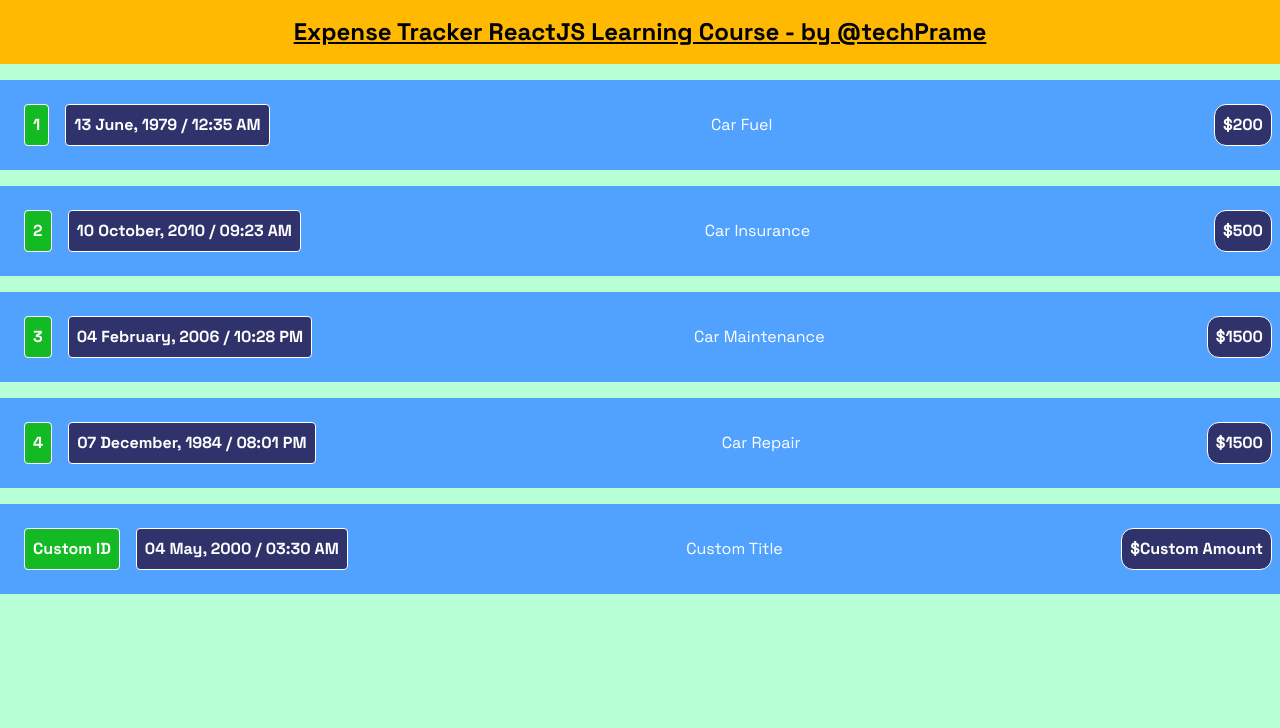
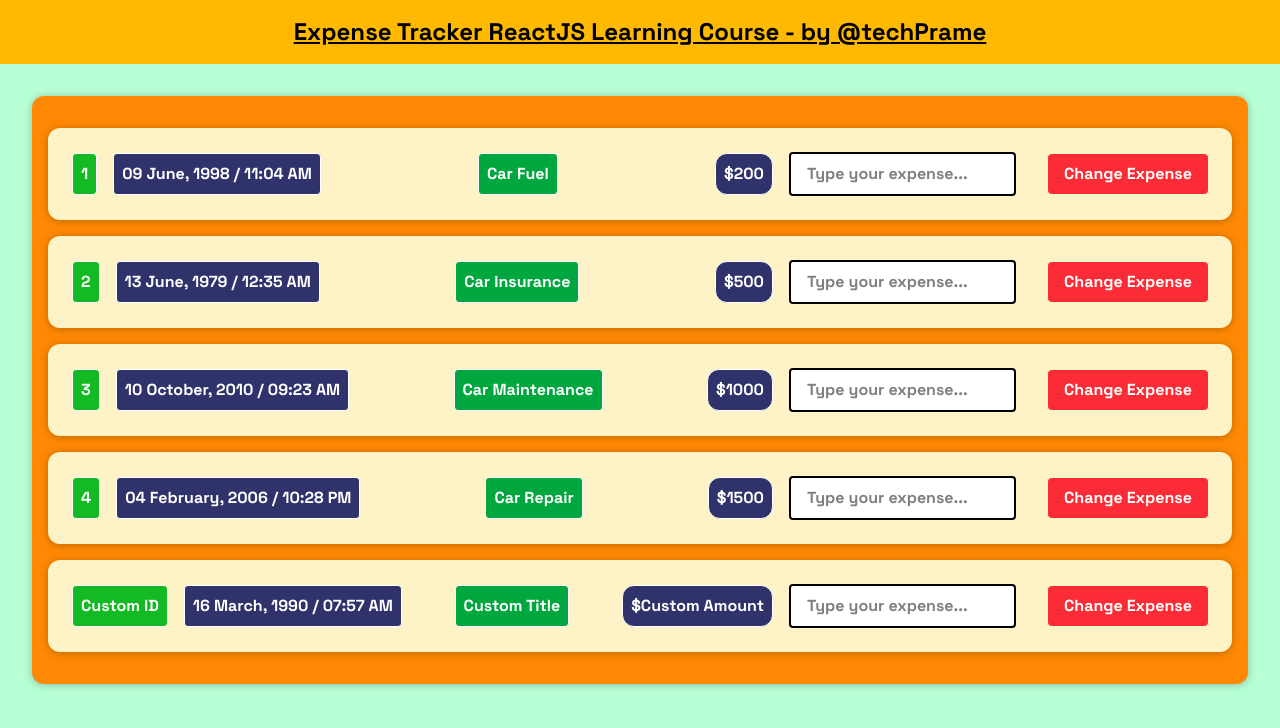
Before and after one commit to techprame/expense-tracker-reactjs-learning-course, a React (Vite) app: page / in a window 1280 px wide. Shown: the top 728 px of the page. Built offline with nearby package versions, Linux system fonts and the light colour scheme.

Commit message:
wrote state myself in expenseitem to understand the logic

```diff
--- a/src/App.jsx
+++ b/src/App.jsx
@@ -1,8 +1,7 @@
-import { useState } from "react";
-import ExpenseItem from "./components/ExpenseItem";
-import ExpenseDate from "./components/ExpenseDate.jsx";
+import React, { useState } from "react";
+import Expenses from "./components/Expenses/Expenses";
 
-function App() {
+const App = () => {
   // let expenseDate = new Date();
   // let expenseTitle = "Car Fuel";
   // let expenseAmount = "200";
@@ -40,39 +39,10 @@ function App() {
         <h2 className="text-2xl text-center p-4 bg-amber-400 font-bold underline">
           Expense Tracker ReactJS Learning Course - by @techPrame
         </h2>
+        <Expenses item={expenses} />
       </div>
-      <ExpenseItem
-        _id={expenses[0]._id}
-        date={expenses[0].date}
-        title={expenses[0].title}
-        amount={expenses[0].amount}
-      />
-      <ExpenseItem
-        _id={expenses[1]._id}
-        date={expenses[1].date}
-        title={expenses[1].title}
-        amount={expenses[1].amount}
-      />
-      <ExpenseItem
-        _id={expenses[2]._id}
-        date={expenses[2].date}
-        title={expenses[2].title}
-        amount={expenses[3].amount}
-      />
-      <ExpenseItem
-        _id={expenses[3]._id}
-        date={expenses[3].date}
-        title={expenses[3].title}
-        amount={expenses[3].amount}
-      />
-      <ExpenseItem
-        _id="Custom ID"
-        date={new Date(Math.floor(Math.random() * Date.now()))}
-        title="Custom Title"
-        amount="Custom Amount"
-      />
     </>
   );
-}
+};
 
 export default App;
--- a/src/components/ExpenseItem.jsx
+++ /dev/null
@@ -1,24 +0,0 @@
-import ExpenseDate from "./ExpenseDate";
-
-function ExpenseItem({ _id, date, title, amount }) {
-  return (
-    <>
-      <div className="flex justify-between items-center p-2 my-4 bg-blue-400">
-        <div className="text-base font-bold text-white bg-[#13ba23] border border-white p-2 rounded m-4">
-          {_id}
-        </div>
-        <div className="text-base font-bold text-white bg-[#30336b] border border-white p-2 rounded">
-          <ExpenseDate date={date} />
-        </div>
-        <div className="flex flex-col-reverse gap-4 items-center justify-start flex-1">
-          <h2 className="text-base flex-1 mx-4 text-white">{title}</h2>
-        </div>
-        <div className="text-base font-bold text-white bg-[#30336b] border border-white p-2 rounded-xl">
-          ${amount}
-        </div>
-      </div>
-    </>
-  );
-}
-
-export default ExpenseItem;
--- a/src/components/ExpenseDate.jsx
+++ b/src/components/Expenses/ExpenseDate.jsx
@@ -1,4 +1,6 @@
-function ExpenseDate({ date }) {
+import React from "react";
+
+const ExpenseDate = ({ date }) => {
   const day = date.toLocaleString("en-US", { day: "2-digit" });
   const month = date.toLocaleString("en-US", { month: "long" });
   const year = date.getFullYear();
@@ -14,6 +16,6 @@ function ExpenseDate({ date }) {
       </p>
     </>
   );
-}
+};
 
 export default ExpenseDate;
--- /dev/null
+++ b/src/components/Expenses/ExpenseItem.jsx
@@ -0,0 +1,47 @@
+import React, { useState } from "react";
+import ExpenseDate from "./ExpenseDate";
+import Card from "../UI/Card";
+
+const ExpenseItem = ({ _id, date, title, amount }) => {
+  const [expense, setExpense] = useState(title);
+  const [newExpense, setNewExpense] = useState(null);
+
+  return (
+    <>
+      <Card className="flex justify-between items-center p-2 my-4 bg-amber-100">
+        <div className="text-base font-bold text-white bg-[#13ba23] border border-white p-2 rounded m-4">
+          {_id}
+        </div>
+        <div className="text-base font-bold text-white bg-[#30336b] border border-white p-2 rounded">
+          <ExpenseDate date={date} />
+        </div>
+        <div className="flex flex-col-reverse gap-4 items-center justify-start flex-1">
+          <h2 className="text-base font-bold text-white bg-green-600 border border-white p-2 rounded">
+            {expense}
+          </h2>
+        </div>
+        <div className="text-base font-bold text-white bg-[#30336b] border border-white p-2 rounded-xl">
+          ${amount}
+        </div>
+        <input
+          className="text-black bg-white focus:outline-none focus:ring-2 focus:ring-red-300 font-bold py-2 px-4 m-4 rounded border-2"
+          onChange={(e) => setNewExpense(e.target.value)}
+          type="text"
+          placeholder="Type your expense..."
+          value={newExpense}
+          name=""
+          id="ExpenseTitleChange"
+        />
+        <button
+          htmlFor="ExpenseTitleChange"
+          onClick={(e) => setExpense(newExpense)}
+          className="text-white bg-red-500 hover:bg-red-700 focus:outline-none focus:ring-2 focus:ring-red-300 font-bold py-2 px-4 m-4 rounded"
+        >
+          Change Expense
+        </button>
+      </Card>
+    </>
+  );
+};
+
+export default ExpenseItem;
--- /dev/null
+++ b/src/components/Expenses/Expenses.jsx
@@ -0,0 +1,44 @@
+import React from "react";
+import ExpenseItem from "./ExpenseItem";
+import Card from "../UI/Card";
+
+const Expenses = ({ item }) => {
+  return (
+    <>
+      <Card className="p-4 bg-orange-400 my-8 mx-auto w-[80rem] max-w-[95%]">
+        <ExpenseItem
+          _id={item[0]._id}
+          date={item[0].date}
+          title={item[0].title}
+          amount={item[0].amount}
+        />
+        <ExpenseItem
+          _id={item[1]._id}
+          date={item[1].date}
+          title={item[1].title}
+          amount={item[1].amount}
+        />
+        <ExpenseItem
+          _id={item[2]._id}
+          date={item[2].date}
+          title={item[2].title}
+          amount={item[2].amount}
+        />
+        <ExpenseItem
+          _id={item[3]._id}
+          date={item[3].date}
+          title={item[3].title}
+          amount={item[3].amount}
+        />
+        <ExpenseItem
+          _id="Custom ID"
+          date={new Date(Math.floor(Math.random() * Date.now()))}
+          title="Custom Title"
+          amount="Custom Amount"
+        />
+      </Card>
+    </>
+  );
+};
+
+export default Expenses;
--- /dev/null
+++ b/src/components/UI/Card.jsx
@@ -0,0 +1,13 @@
+import React from "react";
+
+const Card = (props) => {
+  const combineClasses =
+    "rounded-xl shadow-[0_1px_8px_rgba(0,0,0,0.25)]" + " " + props.className;
+  return (
+    <>
+      <div className={combineClasses}>{props.children}</div>
+    </>
+  );
+};
+
+export default Card;
--- a/src/main.jsx
+++ b/src/main.jsx
@@ -2,6 +2,7 @@ import { StrictMode } from "react";
 import { createRoot } from "react-dom/client";
 import "./index.css";
 import App from "./App.jsx";
+import React from "react";
 
 createRoot(document.getElementById("root")).render(
   <StrictMode>
```
